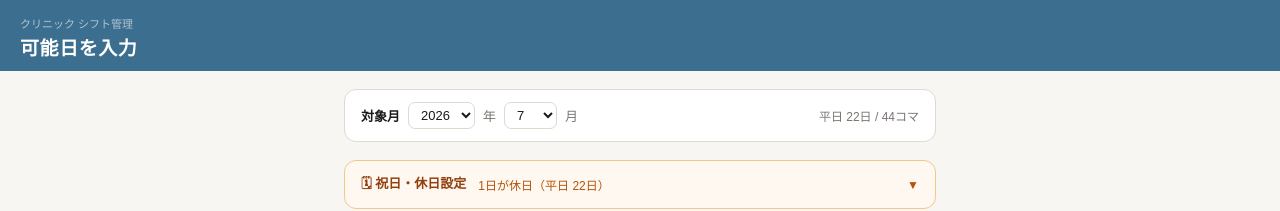
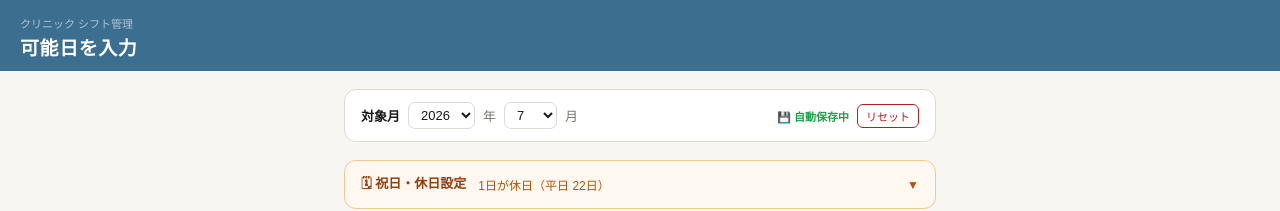
Before and after one commit to ishatendr/shift-app, a React (Vite) app: page / in a window 1280 px wide. Shown: the top 211 px of the page. Built offline with nearby package versions, Linux system fonts and the light colour scheme.

Commit message:
Update App.jsx

```diff
--- a/src/App.jsx
+++ b/src/App.jsx
@@ -1,4 +1,4 @@
-import { useState, useCallback } from "react";
+import { useState, useCallback, useEffect } from "react";
 
 // ── スタッフ定義 ────────────────────────────────────────
 const INITIAL_STAFF = [
@@ -302,15 +302,48 @@ function calcRegularTarget(weekdays, staffList) {
 }
 
 // ── メインコンポーネント ────────────────────────────────
+// ── localStorage保存キー ──────────────────────────────────
+const LS_KEY = "shiftApp_v1";
+
+function loadFromStorage() {
+  try {
+    const raw = localStorage.getItem(LS_KEY);
+    if (!raw) return null;
+    const data = JSON.parse(raw);
+    return data;
+  } catch { return null; }
+}
+
+function saveToStorage(data) {
+  try { localStorage.setItem(LS_KEY, JSON.stringify(data)); } catch {}
+}
+
 const now = new Date();
 
 export default function ShiftApp() {
-  const [year, setYear]   = useState(now.getMonth()===11 ? now.getFullYear()+1 : now.getFullYear());
-  const [month, setMonth] = useState(now.getMonth()===11 ? 1 : now.getMonth()+2);
-  const [staffList, setStaffList] = useState(INITIAL_STAFF);
+  // localStorage から復元
+  const [year, setYear]   = useState(() => {
+    const s = loadFromStorage();
+    return s?.year ?? (now.getMonth()===11 ? now.getFullYear()+1 : now.getFullYear());
+  });
+  const [month, setMonth] = useState(() => {
+    const s = loadFromStorage();
+    return s?.month ?? (now.getMonth()===11 ? 1 : now.getMonth()+2);
+  });
+  const [staffList, setStaffList] = useState(() => {
+    const s = loadFromStorage();
+    if (!s?.staffList) return INITIAL_STAFF;
+    // fixedCountだけ復元（名前/roleはINITIAL_STAFFから）
+    return INITIAL_STAFF.map(st => {
+      const saved = s.staffList.find(x=>x.id===st.id);
+      return saved ? {...st, fixedCount: saved.fixedCount} : st;
+    });
+  });
   // availability: { staffId: { [dateKey]: { am: bool, pm: bool } } }
   const [availability, setAvailability] = useState(() => {
-    const o = {}; INITIAL_STAFF.forEach(s => { o[s.id]={}; }); return o;
+    const s = loadFromStorage();
+    if (s?.availability) return s.availability;
+    const o = {}; INITIAL_STAFF.forEach(st => { o[st.id]={}; }); return o;
   });
   const [editingStaff, setEditingStaff] = useState(INITIAL_STAFF[0].id);
 
@@ -335,8 +368,14 @@ export default function ShiftApp() {
   const [editingSlot, setEditingSlot] = useState(null);   // 編集中: { dk, sl } | null
 
   // 祝日管理
-  const [removedHolidays, setRemovedHolidays] = useState(new Set());
-  const [addedHolidays, setAddedHolidays]     = useState(new Set());
+  const [removedHolidays, setRemovedHolidays] = useState(() => {
+    const s = loadFromStorage();
+    return new Set(s?.removedHolidays ?? []);
+  });
+  const [addedHolidays, setAddedHolidays] = useState(() => {
+    const s = loadFromStorage();
+    return new Set(s?.addedHolidays ?? []);
+  });
   const [showHolidayPanel, setShowHolidayPanel] = useState(false);
 
   const autoHolidays = getJapaneseHolidays(year);
@@ -346,6 +385,17 @@ export default function ShiftApp() {
   ]);
 
   const { weeks, weekdays } = buildWeekGrid(year, month, holidays);
+
+  // 変更のたびにlocalStorageへ自動保存
+  useEffect(() => {
+    saveToStorage({
+      year, month,
+      staffList: staffList.map(s=>({id:s.id, fixedCount:s.fixedCount})),
+      availability,
+      removedHolidays: [...removedHolidays],
+      addedHolidays:   [...addedHolidays],
+    });
+  }, [year, month, staffList, availability, removedHolidays, addedHolidays]);
 
   const toggleSlot = useCallback((staffId, dk, slot) => {
     setAvailability(prev => {
@@ -450,7 +500,18 @@ export default function ShiftApp() {
             {Array.from({length:12},(_,i)=>i+1).map(m=><option key={m} value={m}>{m}</option>)}
           </select>
           <span style={{color:C.muted,fontSize:13}}>月</span>
-          <span style={{marginLeft:"auto",color:C.muted,fontSize:12}}>平日 {weekdays.length}日 / {weekdays.length*2}コマ</span>
+          <div style={{marginLeft:"auto",display:"flex",alignItems:"center",gap:8}}>
+            <span style={{fontSize:11,color:"#16A34A",fontWeight:600}}>💾 自動保存中</span>
+            <button onClick={()=>{
+              if(!window.confirm("入力した希望をすべてリセットしますか？")) return;
+              const o={}; staffList.forEach(s=>{o[s.id]={};});
+              setAvailability(o);
+              setRemovedHolidays(new Set());
+              setAddedHolidays(new Set());
+            }} style={{fontSize:11,color:C.danger,background:"none",border:`1px solid ${C.danger}`,borderRadius:6,padding:"3px 8px",cursor:"pointer"}}>
+              リセット
+            </button>
+          </div>
         </div>
 
         {/* 祝日設定パネル */}
```
